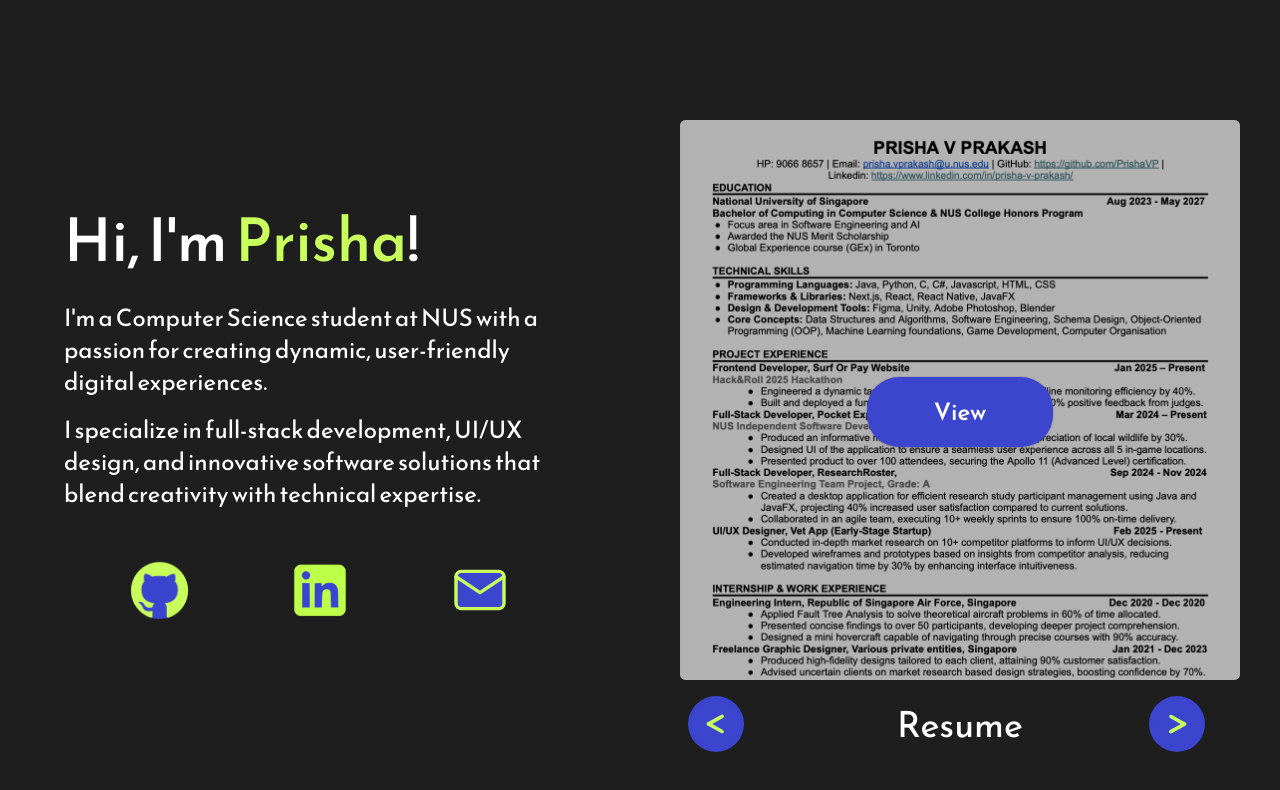
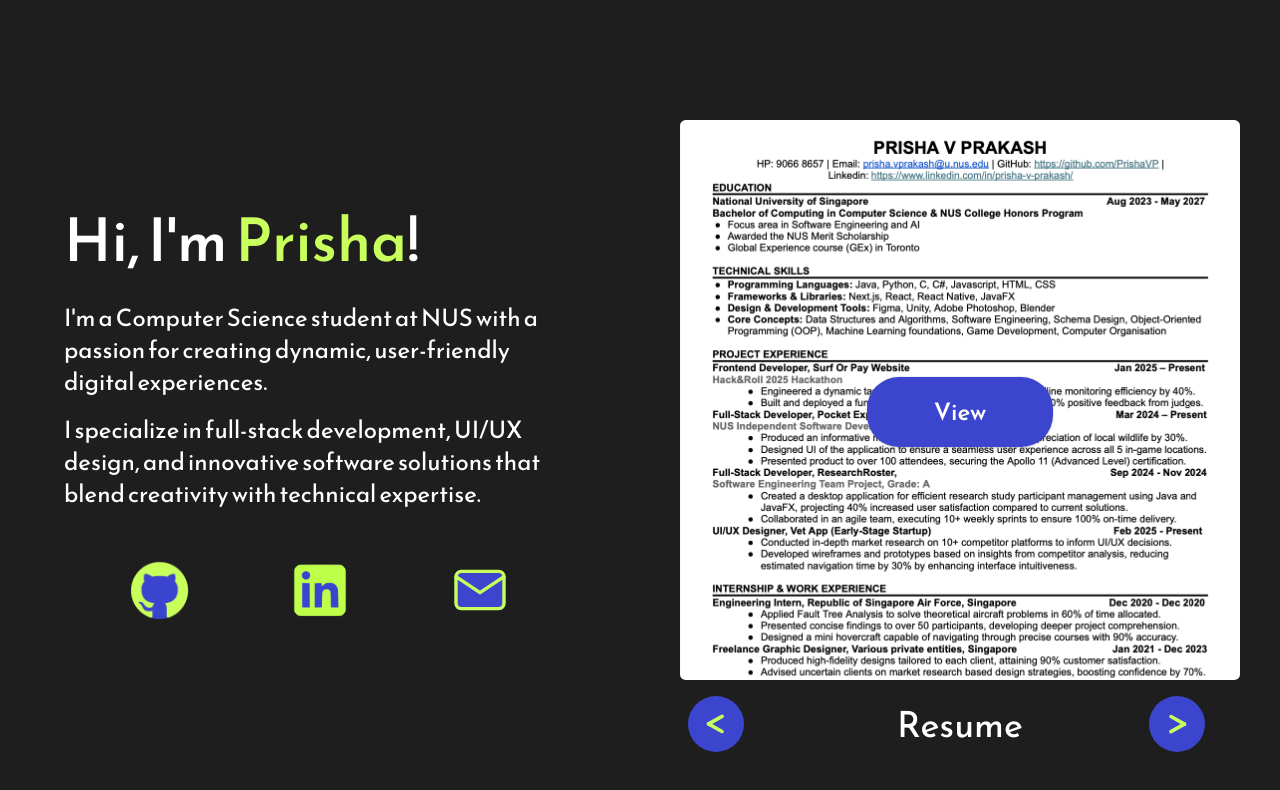
Before and after one commit to PrishaVP/prisha_portfolio, a Next.js app in the folder application/: page / in a window 1280 px wide. Shown: the top 790 px of the page. Built offline with nearby package versions, Linux system fonts and the light colour scheme.

Commit message:
Fix opacity issue

```diff
--- a/application/src/components/ui/carousel.js
+++ b/application/src/components/ui/carousel.js
@@ -94,7 +94,7 @@ const Slide = ({
                 : "none",
           }}>
           <img
-            className="absolute inset-0 w-[120%] h-[120%] object-cover opacity-0 transition-opacity duration-600 ease-in-out"
+            className="absolute inset-0 w-[120%] h-[120%] object-cover opacity-100 transition-opacity duration-600 ease-in-out"
             style={{
               opacity: current === index ? 1 : 0,
             }}
@@ -104,7 +104,7 @@ const Slide = ({
             loading="eager"
             decoding="sync" />
           {current === index && (
-            <div className="absolute inset-0 bg-black/30 transition-all duration-1000" />
+            <div className="absolute inset-0 bg-black/30 opacity-0 transition-all duration-1000" />
           )}
         </div>
 
```
